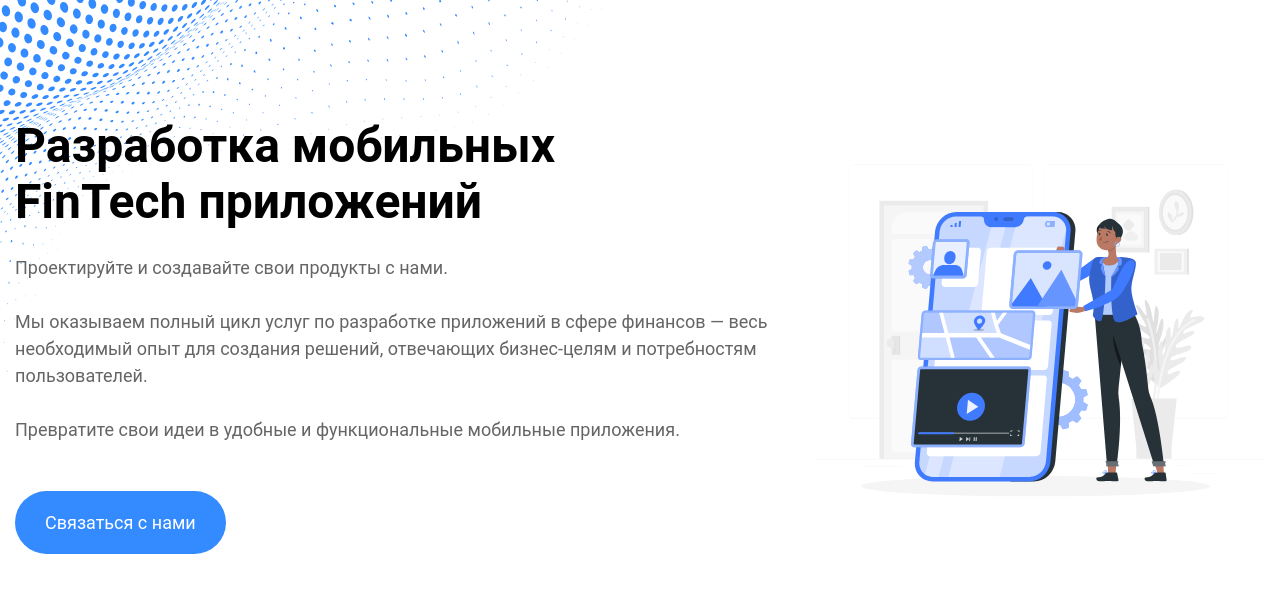
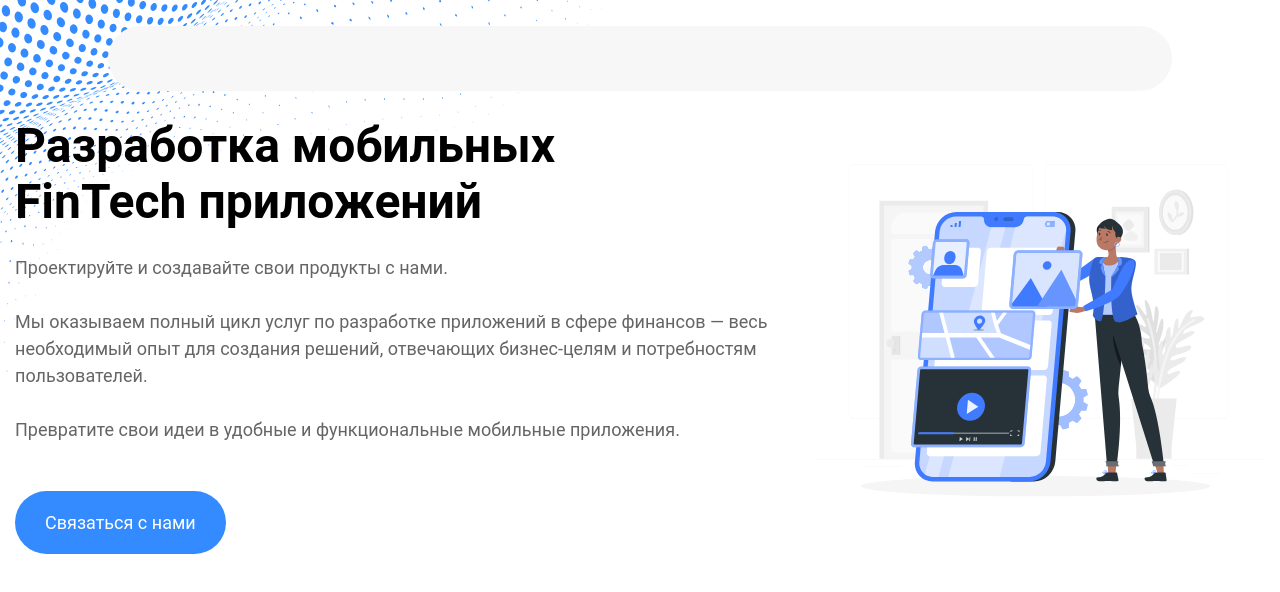
Before and after one commit to kulichkov21/finul, a React (Create React App) app: page / in a window 1280 px wide. Shown: the top 592 px of the page. Built offline with nearby package versions, Linux system fonts and the light colour scheme.

Commit message:
add header

```diff
--- a/src/App.tsx
+++ b/src/App.tsx
@@ -8,7 +8,7 @@ export default class App extends React.Component<any, any> {
     render() {
         return (
             <div className={styles.container}>
-                {/*<Header/>*/}
+                <Header/>
                 <Start/>
             </div>
         );
--- a/src/components/Start/Start.module.scss
+++ b/src/components/Start/Start.module.scss
@@ -22,6 +22,9 @@
     margin: 4vw auto 0;
     padding: 0 15px;
 
+    @include for-size(xxxl) {
+      margin-top: 6vw;
+    }
 
     @include for-size(xxl) {
       margin-top: 10.31vw;
--- a/src/components/header/Header.module.scss
+++ b/src/components/header/Header.module.scss
@@ -1,4 +1,17 @@
 @import "src/variables";
+
+.container {
+  display: flex;
+  justify-content: center;
+  width: 100%;
+  position: fixed;
+  top: 52px;
+  height: 95px;
+
+  @include for-size(l) {
+    top: 26px;
+    height: 65px;
+  }
 
   .header {
     display: flex;
@@ -6,10 +19,13 @@
     align-items: center;
     max-width: 1596px;
     height: 95px;
+    width: 83.125%;
     border-radius: 100px;
     background: #F7F7F8;
 
-
+    @include for-size(l) {
+      height: 65px;
+    }
 
     &__logo {
       display: flex;
@@ -57,3 +73,4 @@
       }
     }
   }
+}
--- a/src/components/header/Header.tsx
+++ b/src/components/header/Header.tsx
@@ -9,6 +9,7 @@ export default class Header extends React.Component<HeaderProps, any> {
 
     render() {
         return (
+            <div className={styles.container}>
                 <header className={styles.header}>
                     {/*<a className={styles['header__logo']} href="">*/}
                     {/*    <img src={logo} alt="logo"/>*/}
@@ -27,6 +28,7 @@ export default class Header extends React.Component<HeaderProps, any> {
                     {/*    <Button caption={'Связаться с нами'}/>*/}
                     {/*</div>*/}
                 </header>
+            </div>
         );
     }
 
```
Lines whose indentation alone changed are shown as unchanged.
